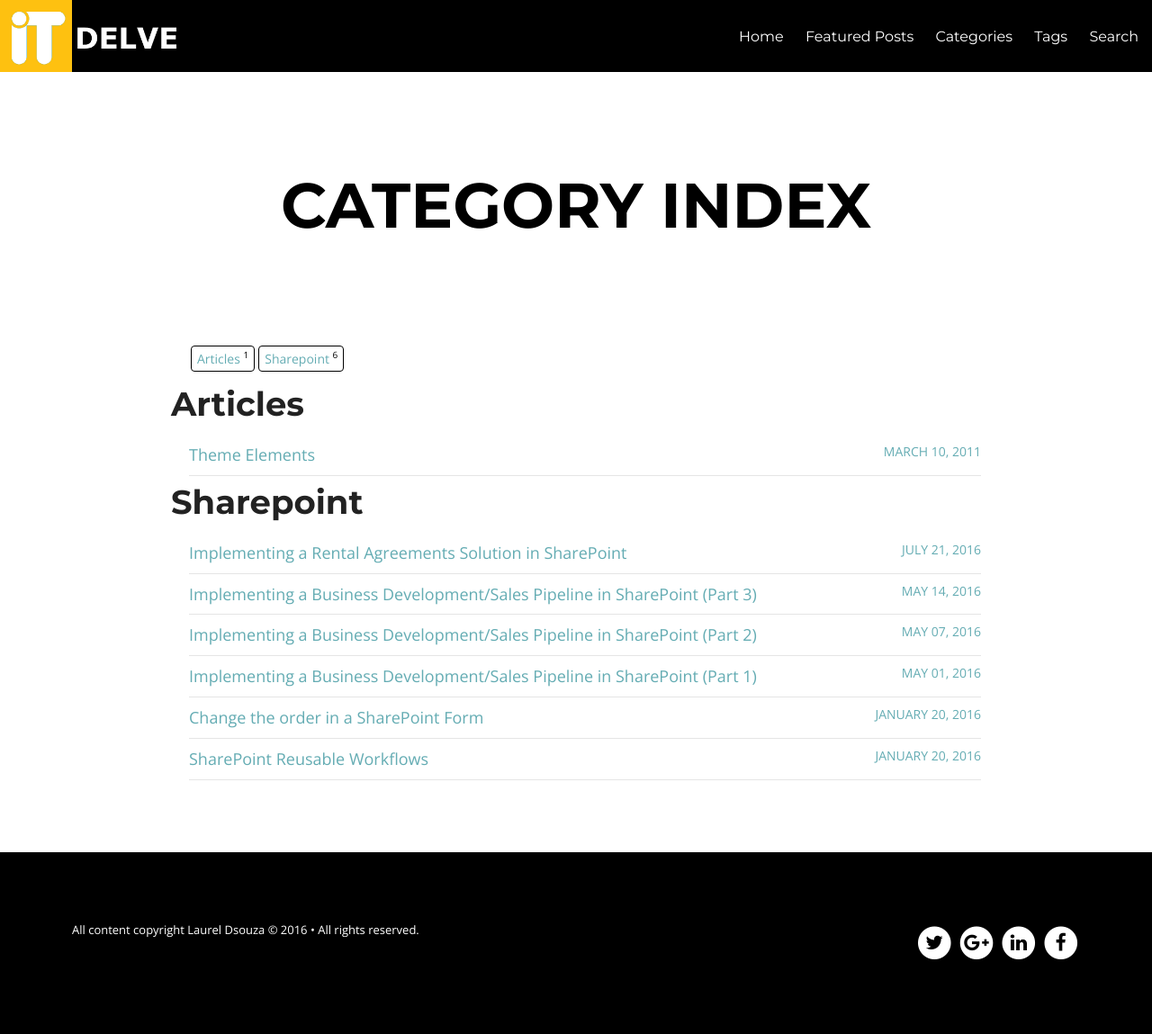
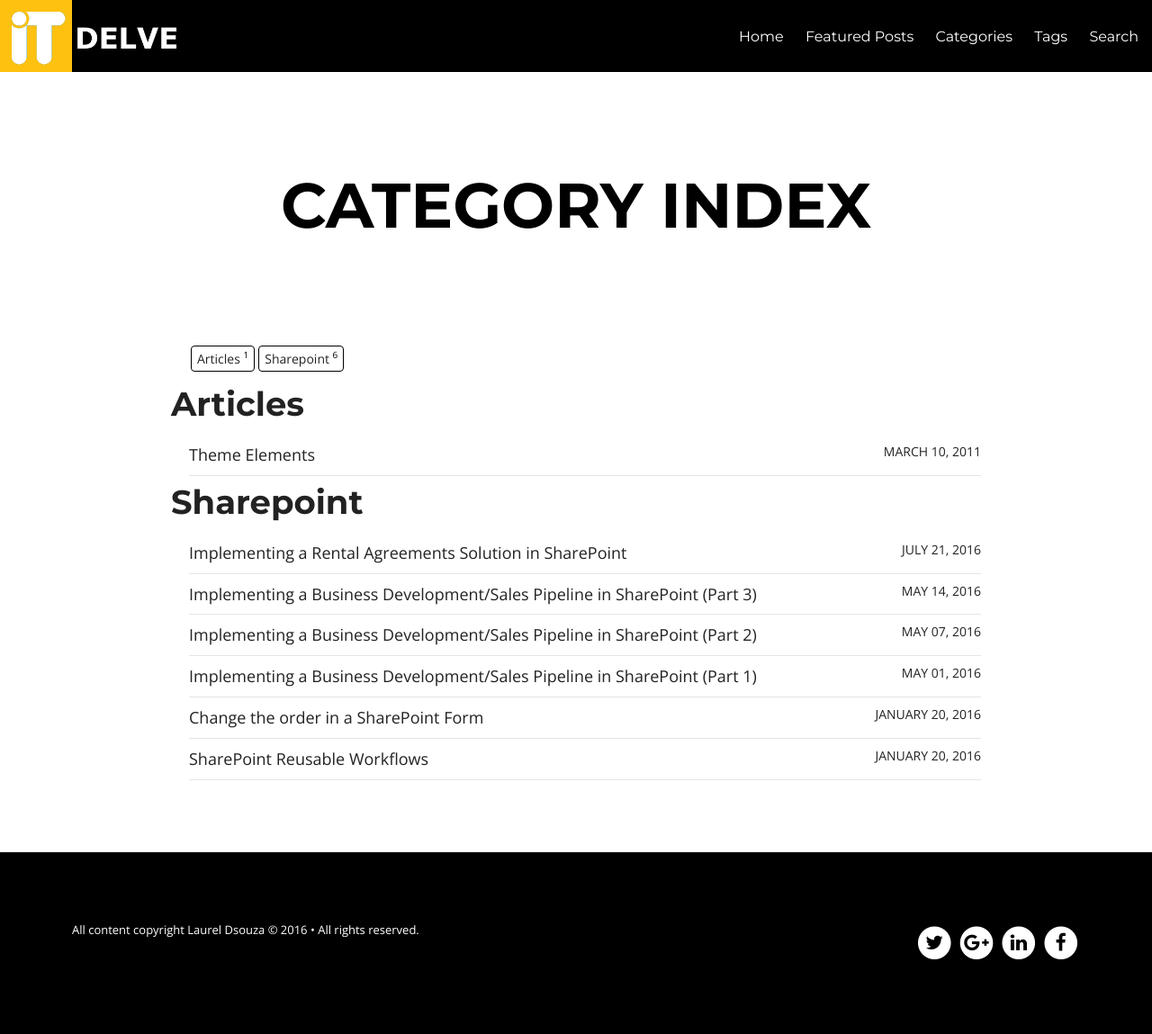
Before and after one commit to ldsouza/ldsouza.github.io, a Jekyll site: the page built from categories.html, in a window 1280 px wide. Shown: the whole page at 90% size. Built offline with Jekyll 4.4.1, drawn with Linux system fonts in a browser that asks for light colours; nearby versions of some CDN libraries.

Commit message:
Update post.css

```diff
--- a/assets/css/post.css
+++ b/assets/css/post.css
@@ -461,7 +461,7 @@
     padding-left: 1.875rem;
     padding-right: 1.875rem; }
     .notepad-page-content > div:not(.notepad-page-title) a, .notepad-page-content > div:not(.notepad-page-title) code {
-      color: #64ACB3; }
+      color: #222; }
     .notepad-page-content > div:not(.notepad-page-title) ul, .notepad-page-content > div:not(.notepad-page-title) ol {
       padding-left: 1.25rem;
       font-size: 1.125rem; }
```
